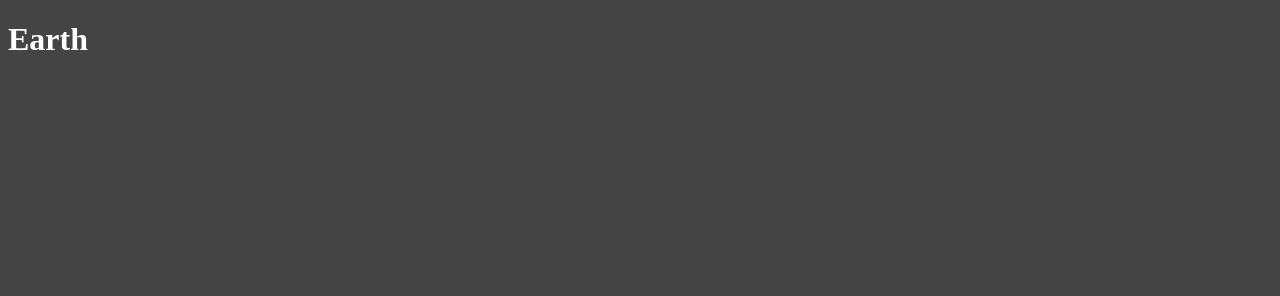
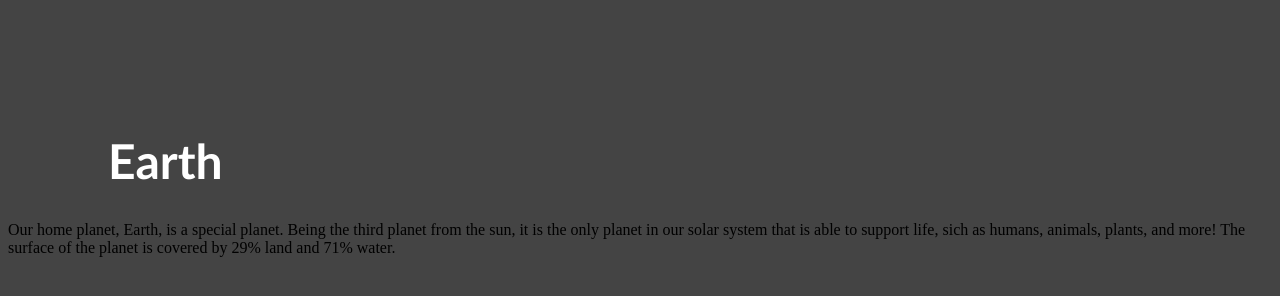
Before and after one commit to edlesk21/1.5-lab-assignment, an Eleventy site: page index.html in a window 1280 px wide. Built offline with nearby package versions, Linux system fonts and the light colour scheme; Eleventy itself is replaced by a stand-in of ours; files that its build step writes are made by us from their sources.

Commit message:
Attempted to add css to the eleventy

```diff
--- a/index.html
+++ b/index.html
@@ -10,5 +10,11 @@
   <body>
     <h1>Earth</h1>
     <script src="index.js"></script>
+    <section id = 'blurb'>
+      <p> Our home planet, Earth, is a special planet. Being the third planet from the sun, it is
+        the only planet in our solar system that is able to support life, sich as humans, animals, plants, and more! The surface
+        of the planet is covered by 29% land and 71% water.
+      </p>
+    </section>
   </body>
 </html>
--- a/screen.css
+++ b/screen.css
@@ -5,4 +5,8 @@ html{
 
 h1 {
     color: #ffffff;
+    padding-top: 100px;
+    padding-left: 100px;
+    font-size: 3em;
+    font-family:'Gill Sans', 'Gill Sans MT', Calibri, 'Trebuchet MS', sans-serif;
 }
```
Also changed, not shown: .eleventy.js, 1 other file.
